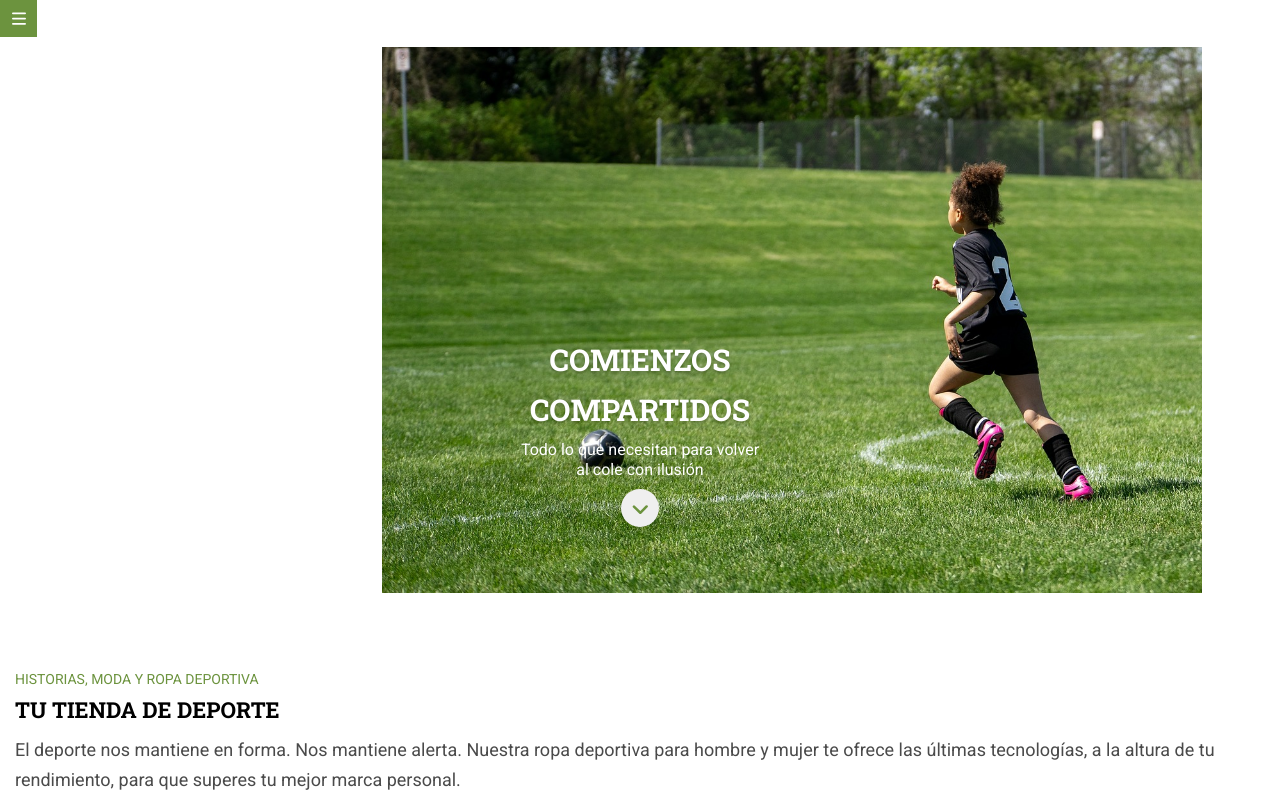
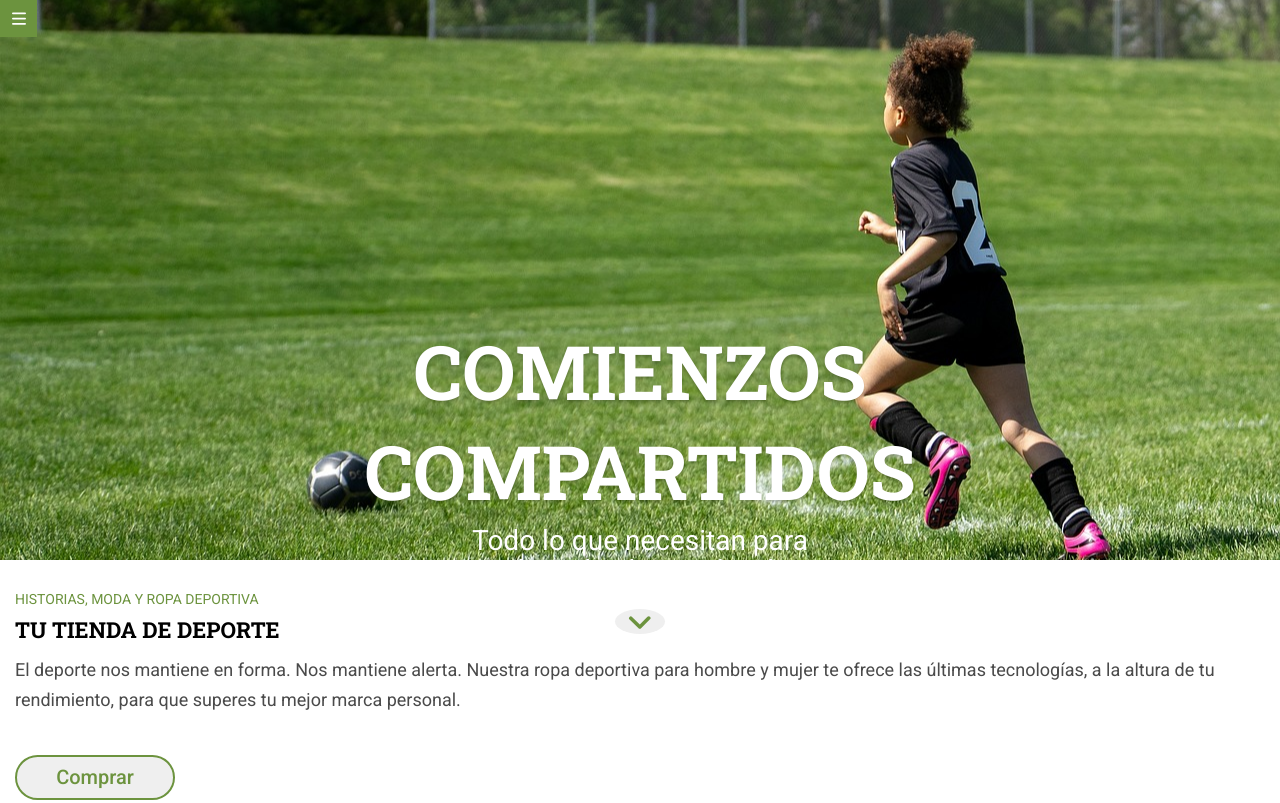
Before and after one commit to Adalab/modulo-1-evaluacion-final-Nymesia47, a website built with Vite: page src/index.html in a window 1280 px wide. Shown: the top 803 px of the page. Built offline with nearby package versions, Linux system fonts and the light colour scheme; files whose address does not match are found by name.

Commit message:
hero tablet style completed

```diff
--- a/src/scss/layout/_hero.scss
+++ b/src/scss/layout/_hero.scss
@@ -8,6 +8,12 @@
     display: flex;
     flex-direction: column;
     justify-content: center;
+
+    @media (width >= 768px) {
+        background-size: 1280px;
+        background-position: 63%;
+        height: 70vh;
+    }
     &-title {
         font-family: $font-main;
         width: 24.5rem;
@@ -19,6 +25,13 @@
         margin: 22.7rem auto 0;
         letter-spacing: normal;
         text-shadow: 0 2px 3px rgba(0, 0, 0, 0.2);
+
+        @media (width >= 768px) {
+            width: 68.8rem;
+            font-size: 7.5rem;
+            line-height: 10.0rem;
+            margin-top: 40.0rem;
+        }
     }
     & p {
         font-family: $font-second;
@@ -28,6 +41,13 @@
         text-align: center;
         width: 24.3rem;
         margin: .5rem auto;
+
+        @media (width >= 768px) {
+            width: 34.0rem;
+            height: 2.8rem;
+            font-size: 2.8rem;
+            line-height: 3rem;
+        }
     }
     &-button {
         width: 3.8rem;
@@ -36,6 +56,18 @@
         padding-top: .7rem;
         margin: .5rem auto;
         border-style: hidden;
+
+        @media (width >= 768px) {
+            width: 5rem;
+            height: 5rem;
+            margin-top: 5.0rem;
+        }
     }
 
+    @media (width >= 768px) {
+        .hero-button svg {
+            width: 3.0rem;
+            height: 1.4rem;
+        }
+    }
 }
```
